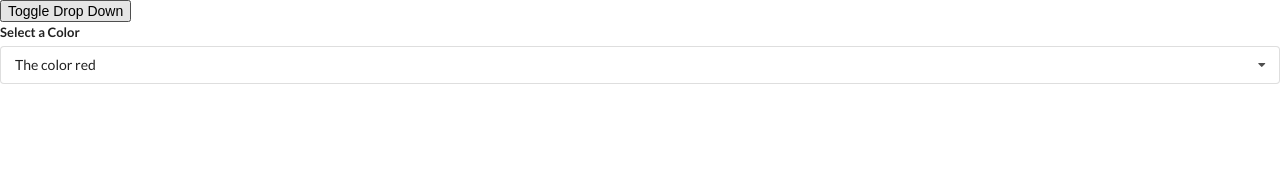
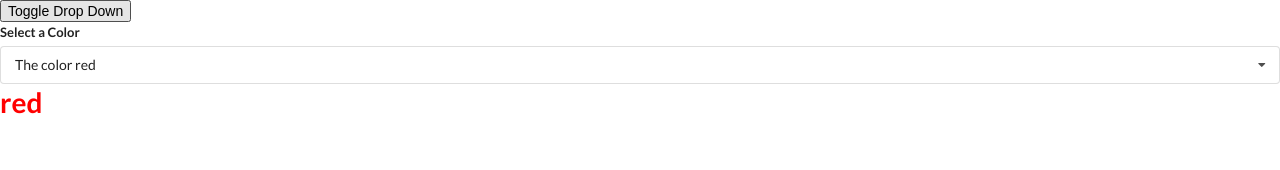
Before and after one commit to bryanjug/widgets-react, a React (Create React App) app: page / in a window 1280 px wide. Shown: the top 170 px of the page. Built offline with nearby package versions, Linux system fonts and the light colour scheme.

Commit message:
added colored text

```diff
--- a/src/App.js
+++ b/src/App.js
@@ -2,6 +2,7 @@ import React, {useState} from 'react';
 import Accordion from './components/Accordion';
 import Search from './components/Search';
 import Dropdown from './components/Dropdown';
+import ColoredText from './components/ColoredText';
 
 const items = [
     {
@@ -41,7 +42,10 @@ export default () => {
         <div>
             <button onClick={() => setShowDropdown(!showDropdown)}>Toggle Drop Down</button>
             {showDropdown ?
-                <Dropdown options={options} selected={selected} onSelectedChange={setSelected} />
+                <div>
+                    <Dropdown options={options} selected={selected} onSelectedChange={setSelected} />
+                    <ColoredText selected={selected}/>
+                </div>
                 : null
             }
         </div>
--- /dev/null
+++ b/src/components/ColoredText.js
@@ -0,0 +1,12 @@
+import React from 'react';
+import './coloredText.css';
+
+const ColoredText = ({selected}) => {
+    return(
+        <div className={`${selected.value}`}>
+            <h1>{selected.value}</h1>
+        </div>
+    );
+};
+
+export default ColoredText;
--- /dev/null
+++ b/src/components/coloredText.css
@@ -0,0 +1,11 @@
+.red {
+    color: red;
+}
+
+.green {
+    color: green;
+}
+
+.blue {
+    color: blue;
+}
```
